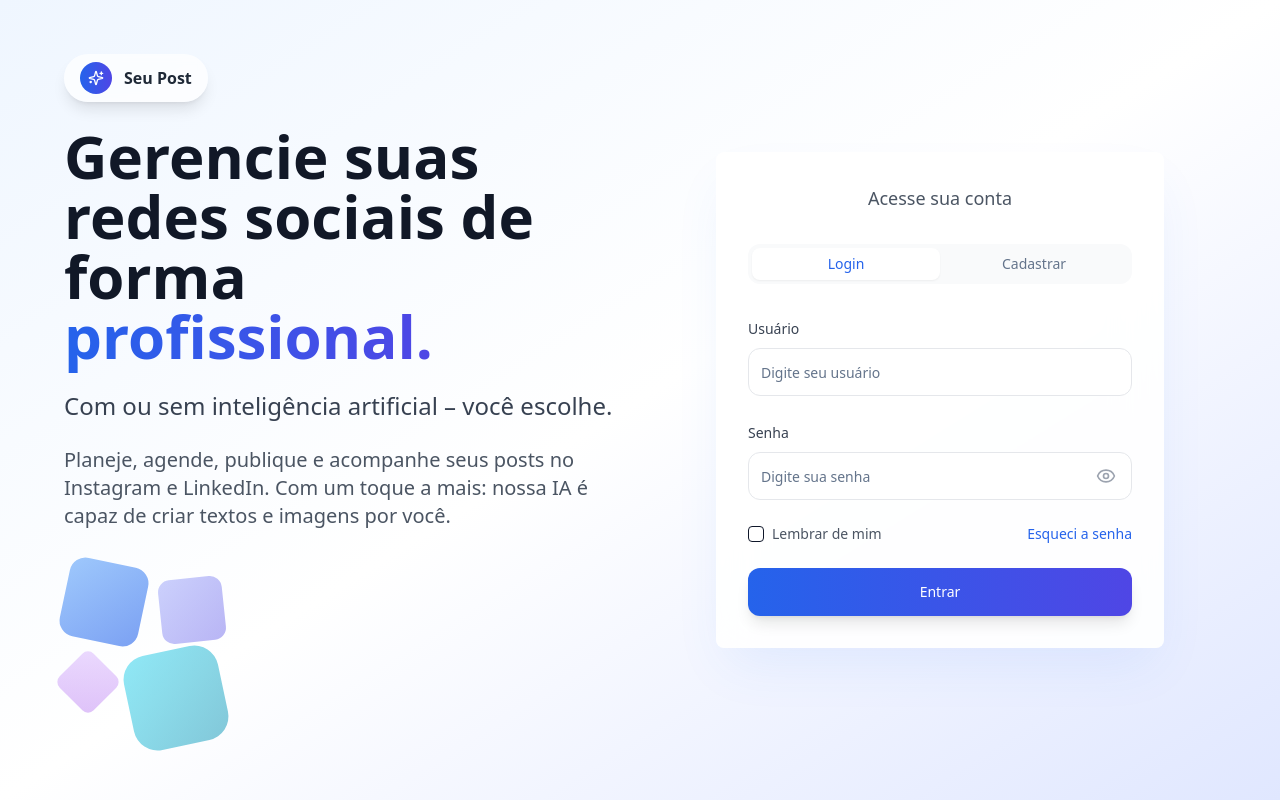
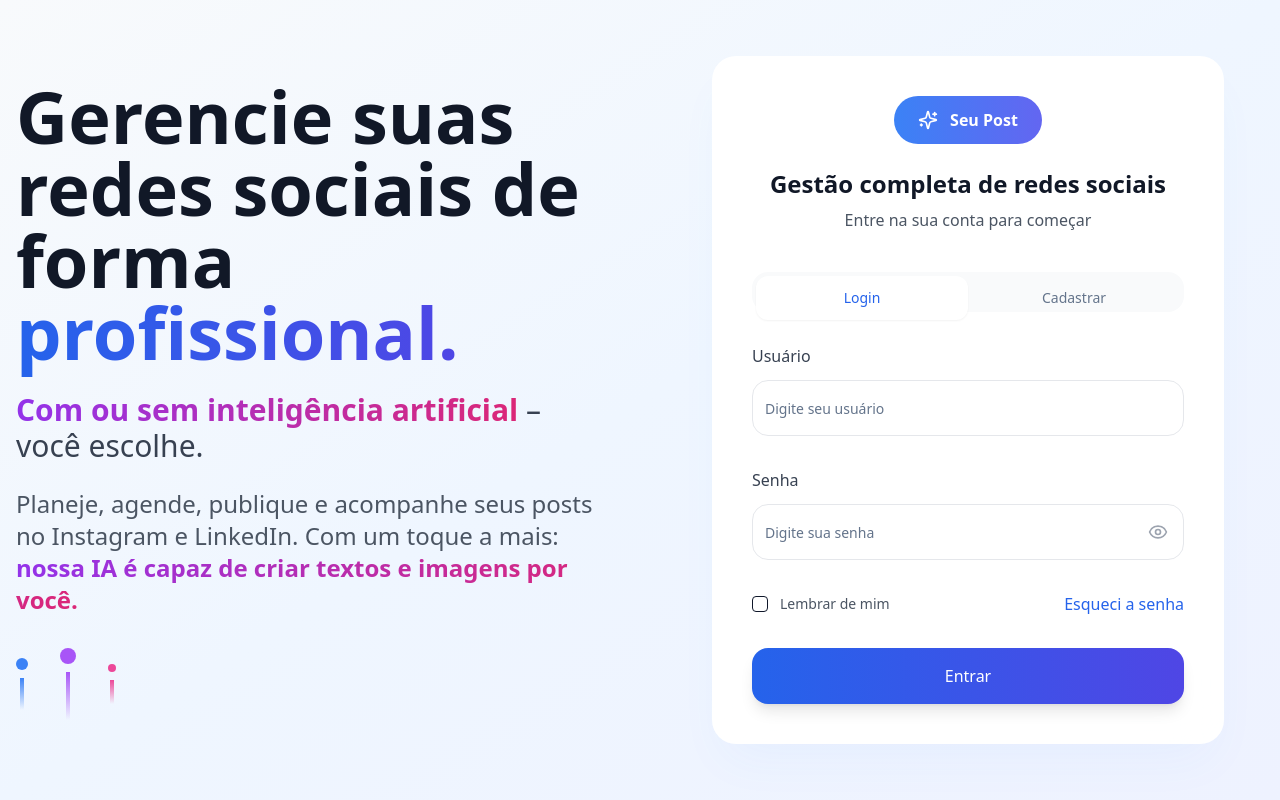
Before and after one commit to VitorJota/brand-blossom-system-59, a React (Vite) app: page / in a window 1280 px wide. Built offline with nearby package versions, Linux system fonts and the light colour scheme.

Commit message:
Highlight AI text
Highlight "com ou sem inteligência artificial" and "nossa ia é capaz de criar textos e imagens por você" with a different color.

```diff
--- a/src/pages/Index.tsx
+++ b/src/pages/Index.tsx
@@ -34,89 +34,101 @@ const Index = () => {
   };
 
   return (
-    <div className="min-h-screen bg-gradient-to-br from-blue-50 via-white to-indigo-100 flex items-center justify-center p-4">
-      <div className="w-full max-w-6xl grid lg:grid-cols-2 gap-12 items-center">
+    <div className="min-h-screen bg-gradient-to-br from-slate-50 via-blue-50 to-indigo-50 flex items-center justify-center p-4">
+      <div className="w-full max-w-7xl grid lg:grid-cols-2 gap-16 items-center">
 
         {/* Hero Section */}
-        <div className="space-y-8 text-center lg:text-left">
+        <div className="space-y-12 text-center lg:text-left">
+          <div className="space-y-8">
             <div className="space-y-6">
-            <div className="inline-flex items-center gap-3 bg-white/70 backdrop-blur-sm rounded-full px-4 py-2 shadow-lg">
-              <div className="w-8 h-8 bg-gradient-to-r from-blue-600 to-indigo-600 rounded-full flex items-center justify-center">
-                <Sparkles className="w-4 h-4 text-white" />
-              </div>
-              <span className="font-semibold text-gray-800">Seu Post</span>
-            </div>
-
-            <h1 className="text-4xl lg:text-6xl font-bold text-gray-900 leading-tight">
+              <h1 className="text-5xl lg:text-7xl font-bold text-gray-900 leading-tight">
                 Gerencie suas redes sociais de forma{" "}
                 <span className="bg-gradient-to-r from-blue-600 to-indigo-600 bg-clip-text text-transparent">
                   profissional.
                 </span>
               </h1>
 
-            <h2 className="text-xl lg:text-2xl text-gray-700 font-medium">
-              Com ou sem inteligência artificial – você escolhe.
+              <h2 className="text-2xl lg:text-3xl text-gray-700 font-medium leading-relaxed">
+                <span className="bg-gradient-to-r from-purple-600 to-pink-600 bg-clip-text text-transparent font-semibold">
+                  Com ou sem inteligência artificial
+                </span>{" "}
+                – você escolhe.
               </h2>
 
-            <p className="text-lg lg:text-xl text-gray-600 leading-relaxed max-w-2xl">
+              <div className="max-w-3xl">
+                <p className="text-xl lg:text-2xl text-gray-600 leading-relaxed">
                   Planeje, agende, publique e acompanhe seus posts no Instagram e LinkedIn.
-              Com um toque a mais: nossa IA é capaz de criar textos e imagens por você.
+                  Com um toque a mais:{" "}
+                  <span className="bg-gradient-to-r from-purple-600 to-pink-600 bg-clip-text text-transparent font-semibold">
+                    nossa IA é capaz de criar textos e imagens por você.
+                  </span>
                 </p>
               </div>
+            </div>
 
-          {/* Decorative Elements */}
-          <div className="hidden lg:block space-y-4">
-            <div className="flex gap-4">
-              <div className="w-20 h-20 bg-gradient-to-br from-blue-400 to-blue-600 rounded-2xl rotate-12 opacity-60"></div>
-              <div className="w-16 h-16 bg-gradient-to-br from-indigo-400 to-indigo-600 rounded-xl -rotate-6 opacity-40 mt-4"></div>
+            {/* Modern decorative elements */}
+            <div className="hidden lg:flex items-center justify-start gap-8 mt-16">
+              <div className="flex flex-col items-center gap-2">
+                <div className="w-3 h-3 bg-blue-500 rounded-full"></div>
+                <div className="w-1 h-8 bg-gradient-to-b from-blue-500 to-transparent"></div>
               </div>
-            <div className="flex gap-4 justify-center lg:justify-start">
-              <div className="w-12 h-12 bg-gradient-to-br from-purple-400 to-purple-600 rounded-lg rotate-45 opacity-30"></div>
-              <div className="w-24 h-24 bg-gradient-to-br from-cyan-400 to-cyan-600 rounded-3xl -rotate-12 opacity-50 -mt-2"></div>
+              <div className="flex flex-col items-center gap-2">
+                <div className="w-4 h-4 bg-purple-500 rounded-full"></div>
+                <div className="w-1 h-12 bg-gradient-to-b from-purple-500 to-transparent"></div>
+              </div>
+              <div className="flex flex-col items-center gap-2">
+                <div className="w-2 h-2 bg-pink-500 rounded-full"></div>
+                <div className="w-1 h-6 bg-gradient-to-b from-pink-500 to-transparent"></div>
+              </div>
             </div>
           </div>
         </div>
 
         {/* Login Section */}
-        <div className="w-full max-w-md mx-auto">
-          <Card className="backdrop-blur-xl bg-white/90 border-0 shadow-2xl shadow-blue-500/10">
-            <CardContent className="p-8">
-              <div className="mb-8 text-center">
-                <p className="text-gray-600 text-lg">Acesse sua conta</p>
+        <div className="w-full max-w-lg mx-auto">
+          <Card className="backdrop-blur-xl bg-white/95 border-0 shadow-2xl shadow-blue-500/5 rounded-3xl">
+            <CardContent className="p-10">
+              <div className="mb-10 text-center">
+                <div className="inline-flex items-center gap-3 bg-gradient-to-r from-blue-500 to-indigo-500 rounded-full px-6 py-3 mb-6">
+                  <Sparkles className="w-5 h-5 text-white" />
+                  <span className="font-semibold text-white">Seu Post</span>
+                </div>
+                <h3 className="text-2xl font-bold text-gray-900 mb-2">Gestão completa de redes sociais</h3>
+                <p className="text-gray-600">Entre na sua conta para começar</p>
               </div>
 
               <Tabs defaultValue="login" className="w-full">
-                <TabsList className="grid w-full grid-cols-2 bg-gray-50 p-1 rounded-xl">
+                <TabsList className="grid w-full grid-cols-2 bg-gray-50 p-1 rounded-2xl mb-8">
                   <TabsTrigger
                     value="login"
-                    className="data-[state=active]:bg-white data-[state=active]:text-blue-600 data-[state=active]:shadow-sm rounded-lg font-medium"
+                    className="data-[state=active]:bg-white data-[state=active]:text-blue-600 data-[state=active]:shadow-sm rounded-xl font-medium py-3"
                   >
                     Login
                   </TabsTrigger>
                   <TabsTrigger
                     value="register"
-                    className="data-[state=active]:bg-white data-[state=active]:text-blue-600 data-[state=active]:shadow-sm rounded-lg font-medium"
+                    className="data-[state=active]:bg-white data-[state=active]:text-blue-600 data-[state=active]:shadow-sm rounded-xl font-medium py-3"
                   >
                     Cadastrar
                   </TabsTrigger>
                 </TabsList>
 
-                <TabsContent value="login" className="mt-8">
-                  <form onSubmit={handleLogin} className="space-y-6">
-                    <div className="space-y-2">
-                      <Label htmlFor="username" className="text-gray-700 font-medium">
+                <TabsContent value="login">
+                  <form onSubmit={handleLogin} className="space-y-8">
+                    <div className="space-y-3">
+                      <Label htmlFor="username" className="text-gray-700 font-medium text-base">
                         Usuário
                       </Label>
                       <Input
                         id="username"
                         placeholder="Digite seu usuário"
-                        className="h-12 border-gray-200 rounded-xl focus:border-blue-500 focus:ring-blue-500/20"
+                        className="h-14 border-gray-200 rounded-2xl focus:border-blue-500 focus:ring-blue-500/20 text-base"
                         required
                       />
                     </div>
 
-                    <div className="space-y-2">
-                      <Label htmlFor="password" className="text-gray-700 font-medium">
+                    <div className="space-y-3">
+                      <Label htmlFor="password" className="text-gray-700 font-medium text-base">
                         Senha
                       </Label>
                       <div className="relative">
@@ -124,7 +136,7 @@ const Index = () => {
                           id="password"
                           type={showPassword ? "text" : "password"}
                           placeholder="Digite sua senha"
-                          className="h-12 pr-12 border-gray-200 rounded-xl focus:border-blue-500 focus:ring-blue-500/20"
+                          className="h-14 pr-12 border-gray-200 rounded-2xl focus:border-blue-500 focus:ring-blue-500/20 text-base"
                           required
                         />
                         <button
@@ -138,20 +150,20 @@ const Index = () => {
                     </div>
 
                     <div className="flex items-center justify-between">
-                      <div className="flex items-center space-x-2">
+                      <div className="flex items-center space-x-3">
                         <Checkbox
                           id="remember"
                           checked={rememberMe}
                           onCheckedChange={handleRememberMeChange}
                         />
-                        <Label htmlFor="remember" className="text-sm text-gray-600">
+                        <Label htmlFor="remember" className="text-gray-600">
                           Lembrar de mim
                         </Label>
                       </div>
                       <button
                         type="button"
                         onClick={handleForgotPassword}
-                        className="text-blue-600 hover:text-blue-700 text-sm font-medium transition-colors"
+                        className="text-blue-600 hover:text-blue-700 font-medium transition-colors"
                       >
                         Esqueci a senha
                       </button>
@@ -159,14 +171,14 @@ const Index = () => {
 
                     <Button
                       type="submit"
-                      className="w-full h-12 bg-gradient-to-r from-blue-600 to-indigo-600 hover:from-blue-700 hover:to-indigo-700 text-white font-medium rounded-xl shadow-lg hover:shadow-xl transition-all duration-200"
+                      className="w-full h-14 bg-gradient-to-r from-blue-600 to-indigo-600 hover:from-blue-700 hover:to-indigo-700 text-white font-medium rounded-2xl shadow-lg hover:shadow-xl transition-all duration-200 text-base"
                     >
                       Entrar
                     </Button>
                   </form>
                 </TabsContent>
 
-                <TabsContent value="register" className="mt-8">
+                <TabsContent value="register">
                   <form className="space-y-6">
                     <div className="space-y-2">
                       <Label htmlFor="name" className="text-gray-700 font-medium">
```
Lines whose indentation alone changed are shown as unchanged.
